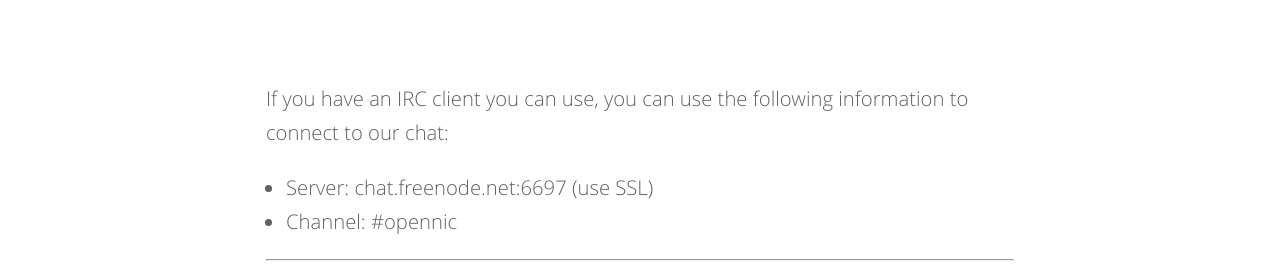
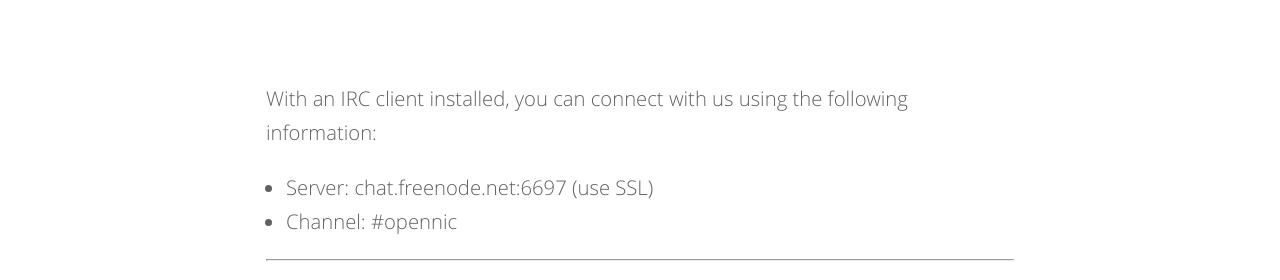
Before and after one commit to opennic/opennic-web, a Jekyll site: the page built from irc.md, in a window 1280 px wide and 1157 px high. Shown: the part 158-438 px from the top of the window. Built offline with Jekyll 4.4.1, drawn with Linux system fonts in a browser that asks for light colours.

Commit message:
Update irc.md

```diff
--- a/irc.md
+++ b/irc.md
@@ -7,7 +7,7 @@
     changefreq: 'weekly'
 ---
 
-If you have an IRC client you can use, you can use the following information to connect to our chat:
+With an IRC client installed, you can connect with us using the following information:
 
 - Server: chat.freenode.net:6697 (use SSL)
 - Channel: #opennic
```
